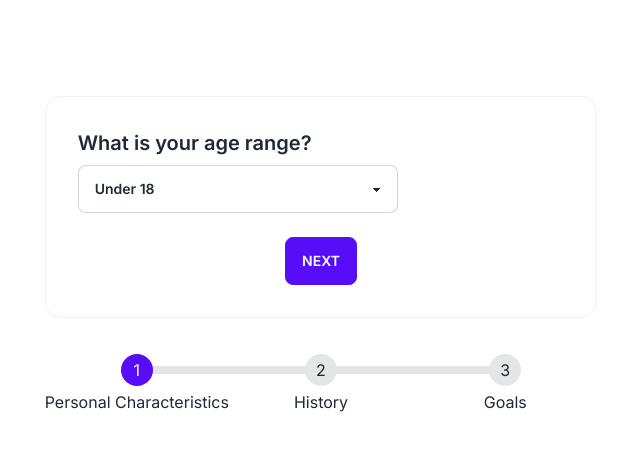
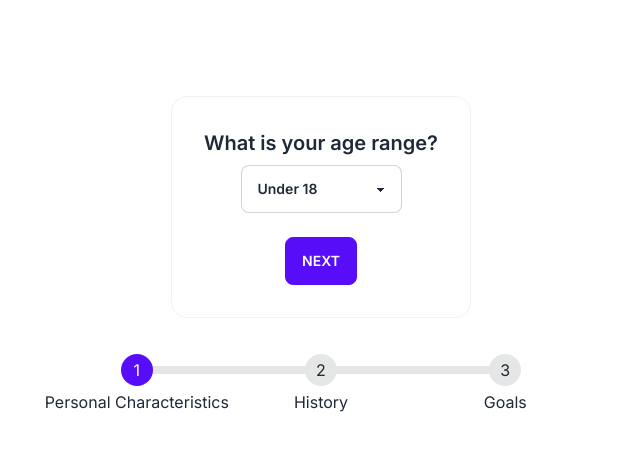
Before and after one commit to lakshyaag/FitAI, a Next.js app in the folder frontend/: page /new in a window 1280 px wide. Shown: the top 450 px of the page, without its empty margins (319-959 px from the left). Built offline with nearby package versions, Linux system fonts and the light colour scheme.

Commit message:
Align `steps`, `options` and `input` center

```diff
--- a/frontend/src/app/new/page.tsx
+++ b/frontend/src/app/new/page.tsx
@@ -42,7 +42,7 @@
 
   return (
     <div className='card bordered'>
-      <div className='card-body'>
+      <div className='card-body flex flex-col items-center'>
         <h2 className='card-title'>{question.text}</h2>
         {/* <p className='card-text'>
           Lorem ipsum dolor sit amet consectetur adipisicing elit. Quisquam
@@ -99,7 +99,7 @@
   });
 
   return (
-    <main>
+    <main className='flex flex-col items-center '>
       <div className='mt-16'>
         <Question
           question={questions[currentQuestionId - 1]}
```
